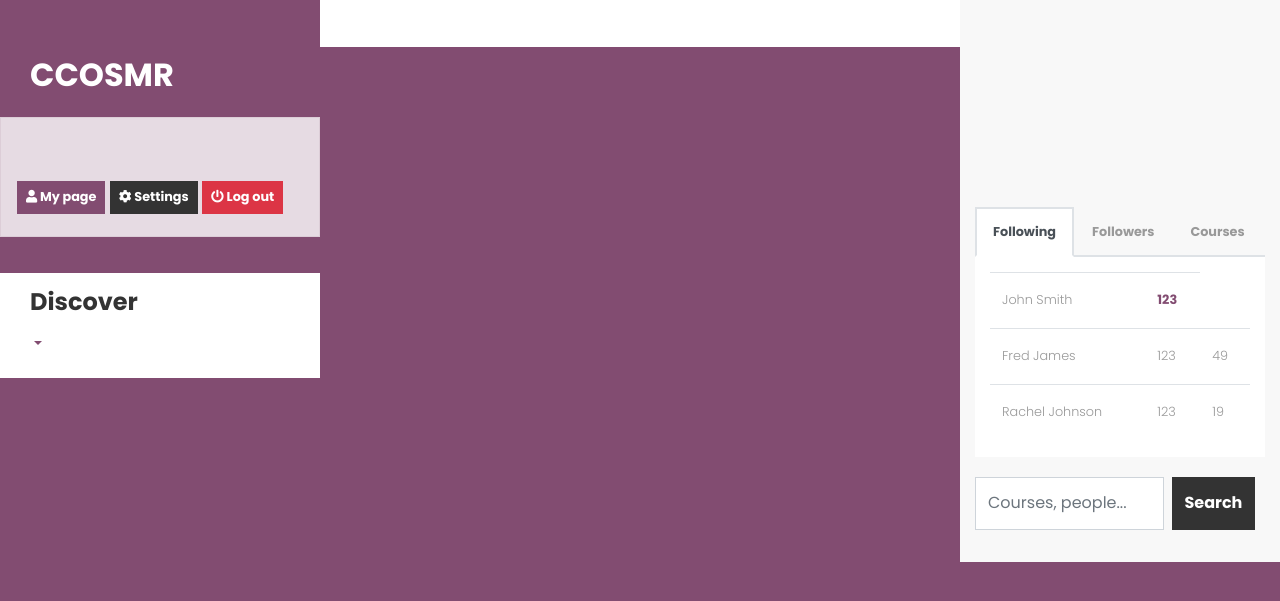
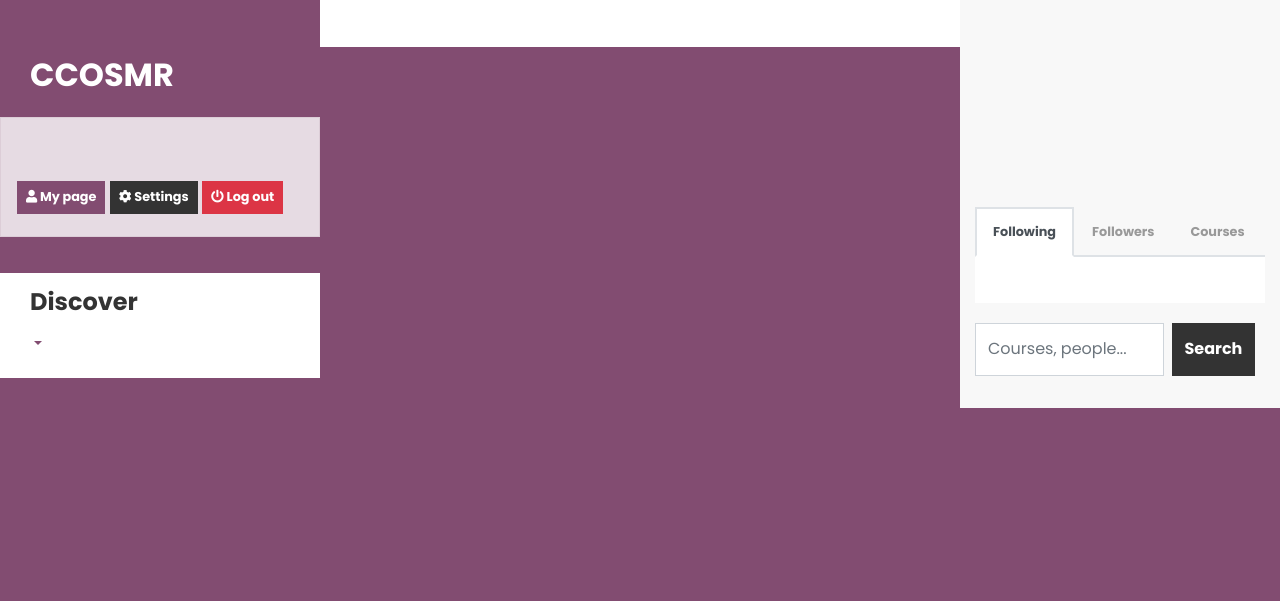
Before and after one commit to CCOSMR/College-Campus-Oriented-Social-Media-Resolution, a Flask app: a page that uses templates/profile.html in a window 1280 px wide. Shown: the top 601 px of the page. Run offline with Flask 2, Linux system fonts and the light colour scheme; data that the repository does not hold is empty; some libraries are stand-ins or nearby versions.

Commit message:
Minor changes

```diff
--- a/javascript/profile.js
+++ b/javascript/profile.js
@@ -63,6 +63,7 @@ jQuery(function($) {
 			function(response){
 				$(function() {
 					for (var i = 0; i < response.length; i++) {
+						alert(response[i].liked);
 						insert_post(response[i].post_id, response[i].poster_id, response[i].poster_name, response[i].time,
 							response[i].content, response[i].likes, response[i].dislikes, response[i].comments, response[i].liked, response[i].disliked);
 
@@ -850,13 +851,12 @@ function get_table_info(id) {
 	$.post("/followers",
 		data,
 			function(response){
-				for (item in response) {
+				for (var i = 0; i < response.length; i++) {
 					var selector = $('#follower_table')[0];
-					alert(item.id);
 					new_follower = `
 						<tr>
-							<td>` + item.name + `</td>
-							<td><a href="/user=` + item.id + `">` + item.id + `</a></td>
+							<td>` + response.name[i] + `</td>
+							<td><a href="/user=` + item.id + `">` + response.id[i] + `</a></td>
 						</tr>`;
 					selector.innerHTML += new_follower;
 				}
@@ -864,14 +864,24 @@ function get_table_info(id) {
 	$.post("/followings",
 		data,
 			function(response){
-				for (item in response) {
+				for (var i = 0; i < response.length; i++) {
 					var selector = $('#following_table')[0];
 					new_follower = `
 						<tr>
-							<td>` + item.name + `</td>
-							<td><a href="/user=` + item.id + `">` + item.id + `</a></td>
+							<td>` + response.name[i] + `</td>
+							<td><a href="/user=` + response.id[i] + `">` + response.id[i] + `</a></td>
 						</tr>`;
 					selector.innerHTML += new_follower;
 				}
 			});
 }
+
+function logout() {
+	var data;
+	$.post("/logout",
+		data,
+			function(response){
+			}
+	);
+	window.location.href = '/login';
+}
--- a/main.py
+++ b/main.py
@@ -66,6 +66,12 @@ def login():
                 "url": None
             }
             return flask.jsonify(result)
+
+
+@app.route("/logout", methods=["POST"])
+def logout():
+    flask.session.clear()
+    return flask.redirect("/login")
 
 
 @app.route("/home", methods=["GET", "POST"])
--- a/templates/profile.html
+++ b/templates/profile.html
@@ -46,7 +46,7 @@
 								<button type="button" class="btn btn-secondary button-s">
 									<i class="fa fa-cog"></i> Settings</button>
 
-								<button type="button" class="btn btn-danger button-s">
+								<button type="button" class="btn btn-danger button-s" onclick="logout();">
 									<i class="fa fa-power-off"></i> Log out</button>
 
 							</div>
@@ -156,20 +156,6 @@
 									<div style="max-height:200px; overflow:auto; padding:15px;">
 										<table class="table font-xs">
 											<tbody id="follower_table">
-											<tr>
-												<td>John Smith</td>
-												<td><a href="#">123</a></td>
-											</tr>
-											<tr>
-												<td>Fred James</td>
-												<td>123</td>
-												<td>49</td>
-											</tr>
-											<tr>
-												<td>Rachel Johnson</td>
-												<td>123</td>
-												<td>19</td>
-											</tr>
 											</tbody></table>
 									</div>
 								</div>
```
Also changed, not shown: templates/home.html (+11 -3 lines).
